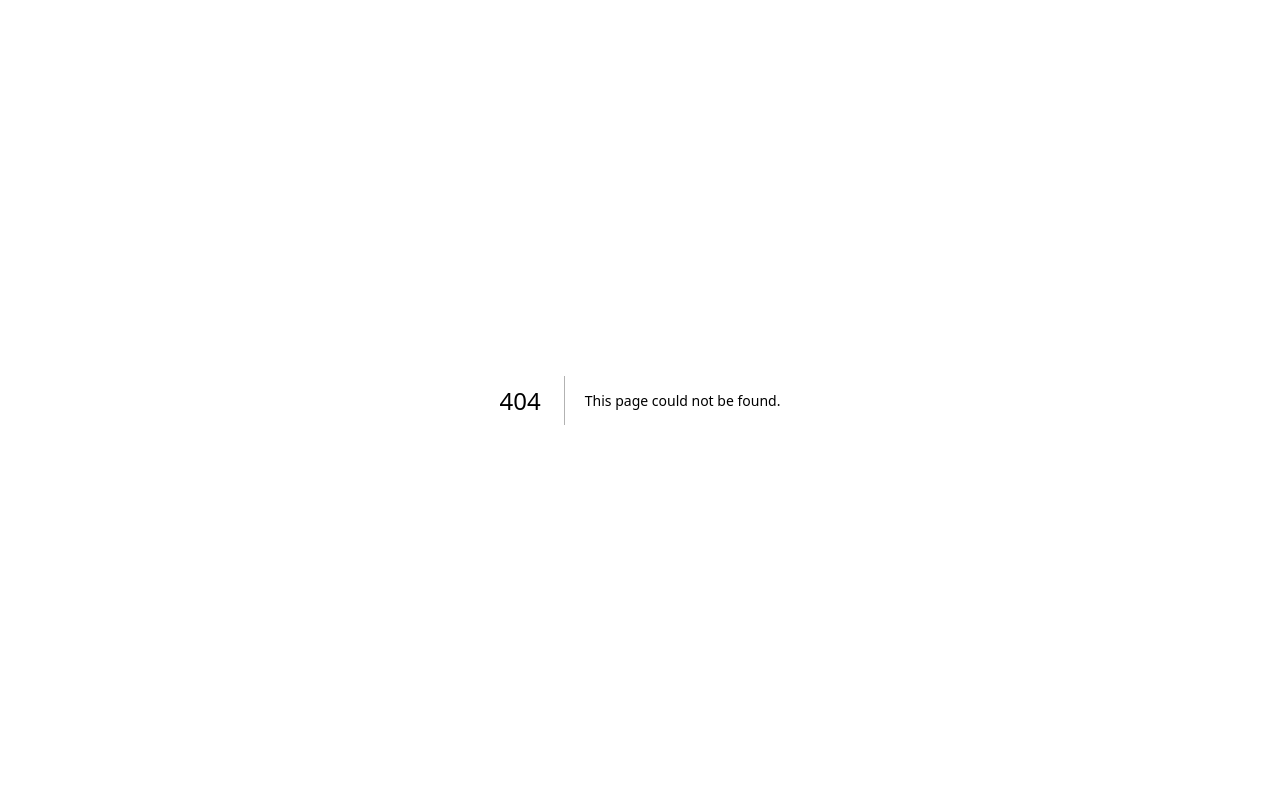
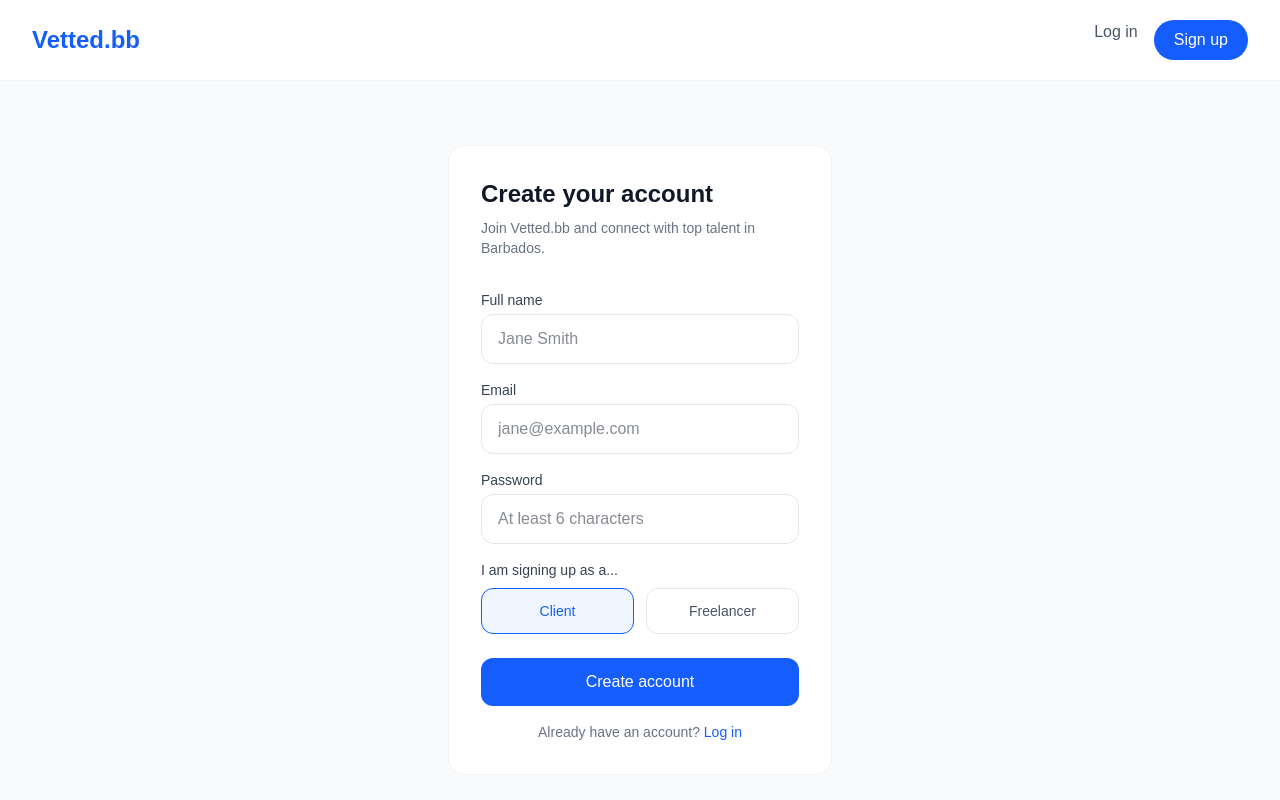
Before and after one commit to CodeCarson246/Vetted-bb, a Next.js app: page /signup in a window 1280 px wide. Before the commit this address had no page. Shown: the top 800 px of the page. Built offline with nearby package versions, Linux system fonts and the light colour scheme.

Commit message:
add signup and login pages

```diff
--- /dev/null
+++ b/app/login/page.js
@@ -0,0 +1,93 @@
+'use client'
+import { useState } from 'react'
+import { useRouter } from 'next/navigation'
+import { supabase } from '@/lib/supabase'
+
+export default function Login() {
+  const router = useRouter()
+  const [email, setEmail] = useState('')
+  const [password, setPassword] = useState('')
+  const [loading, setLoading] = useState(false)
+  const [error, setError] = useState(null)
+
+  async function handleSubmit(e) {
+    e.preventDefault()
+    setLoading(true)
+    setError(null)
+
+    const { error } = await supabase.auth.signInWithPassword({ email, password })
+
+    if (error) {
+      setError(error.message)
+      setLoading(false)
+    } else {
+      router.push('/search')
+    }
+  }
+
+  return (
+    <main className="min-h-screen bg-gray-50">
+      <nav className="flex items-center justify-between px-8 py-5 bg-white border-b border-gray-100">
+        <a href="/" className="text-2xl font-bold text-blue-600">Vetted.bb</a>
+        <div className="flex gap-4">
+          <a href="/login" className="text-gray-600 hover:text-gray:900 font-medium">Log in</a>
+          <a href="/signup" className="bg-blue-600 text-white px-5 py-2 rounded-full font-medium hover:bg-blue-700">Sign up</a>
+        </div>
+      </nav>
+
+      <div className="max-w-md mx-auto px-8 py-16">
+        <div className="bg-white rounded-2xl p-8 border border-gray-100">
+          <h1 className="text-2xl font-bold text-gray-900 mb-2">Welcome back</h1>
+          <p className="text-gray-500 text-sm mb-8">Log in to your Vetted.bb account.</p>
+
+          <form onSubmit={handleSubmit} className="flex flex-col gap-4">
+            <div>
+              <label className="block text-sm font-medium text-gray-700 mb-1">Email</label>
+              <input
+                type="email"
+                required
+                value={email}
+                onChange={e => setEmail(e.target.value)}
+                placeholder="jane@example.com"
+                className="w-full px-4 py-3 border border-gray-200 rounded-xl text-gray-900 outline-none focus:border-blue-400 bg-white"
+              />
+            </div>
+
+            <div>
+              <label className="block text-sm font-medium text-gray-700 mb-1">Password</label>
+              <input
+                type="password"
+                required
+                value={password}
+                onChange={e => setPassword(e.target.value)}
+                placeholder="Your password"
+                className="w-full px-4 py-3 border border-gray-200 rounded-xl text-gray-900 outline-none focus:border-blue-400 bg-white"
+              />
+            </div>
+
+            {error && (
+              <p className="text-sm text-red-600 bg-red-50 border border-red-200 rounded-xl px-4 py-3">{error}</p>
+            )}
+
+            <button
+              type="submit"
+              disabled={loading}
+              className="w-full bg-blue-600 text-white py-3 rounded-xl font-medium hover:bg-blue-700 disabled:opacity-50 disabled:cursor-not-allowed mt-2"
+            >
+              {loading ? 'Logging in...' : 'Log in'}
+            </button>
+
+            <p className="text-center text-sm text-gray-500">
+              Don't have an account?{' '}
+              <a href="/signup" className="text-blue-600 font-medium hover:underline">Sign up</a>
+            </p>
+          </form>
+        </div>
+      </div>
+
+      <footer className="border-t border-gray-100 py-8 text-center text-gray-400 text-sm mt-12">
+        © 2026 Vetted.bb · Connecting Barbados
+      </footer>
+    </main>
+  )
+}
--- /dev/null
+++ b/app/signup/page.js
@@ -0,0 +1,140 @@
+'use client'
+import { useState } from 'react'
+import { supabase } from '@/lib/supabase'
+
+export default function SignUp() {
+  const [fullName, setFullName] = useState('')
+  const [email, setEmail] = useState('')
+  const [password, setPassword] = useState('')
+  const [role, setRole] = useState('client')
+  const [loading, setLoading] = useState(false)
+  const [error, setError] = useState(null)
+  const [success, setSuccess] = useState(false)
+
+  async function handleSubmit(e) {
+    e.preventDefault()
+    setLoading(true)
+    setError(null)
+
+    const { error } = await supabase.auth.signUp({
+      email,
+      password,
+      options: {
+        data: { full_name: fullName, role },
+      },
+    })
+
+    if (error) {
+      setError(error.message)
+    } else {
+      setSuccess(true)
+    }
+    setLoading(false)
+  }
+
+  return (
+    <main className="min-h-screen bg-gray-50">
+      <nav className="flex items-center justify-between px-8 py-5 bg-white border-b border-gray-100">
+        <a href="/" className="text-2xl font-bold text-blue-600">Vetted.bb</a>
+        <div className="flex gap-4">
+          <a href="/login" className="text-gray-600 hover:text-gray-900 font-medium">Log in</a>
+          <a href="/signup" className="bg-blue-600 text-white px-5 py-2 rounded-full font-medium hover:bg-blue-700">Sign up</a>
+        </div>
+      </nav>
+
+      <div className="max-w-md mx-auto px-8 py-16">
+        <div className="bg-white rounded-2xl p-8 border border-gray-100">
+          <h1 className="text-2xl font-bold text-gray-900 mb-2">Create your account</h1>
+          <p className="text-gray-500 text-sm mb-8">Join Vetted.bb and connect with top talent in Barbados.</p>
+
+          {success ? (
+            <div className="bg-green-50 border border-green-200 rounded-xl p-5 text-center">
+              <p className="text-2xl mb-3">📬</p>
+              <p className="font-semibold text-green-800 mb-1">Check your email</p>
+              <p className="text-green-700 text-sm">We sent a confirmation link to <span className="font-medium">{email}</span>. Click it to activate your account.</p>
+            </div>
+          ) : (
+            <form onSubmit={handleSubmit} className="flex flex-col gap-4">
+              <div>
+                <label className="block text-sm font-medium text-gray-700 mb-1">Full name</label>
+                <input
+                  type="text"
+                  required
+                  value={fullName}
+                  onChange={e => setFullName(e.target.value)}
+                  placeholder="Jane Smith"
+                  className="w-full px-4 py-3 border border-gray-200 rounded-xl text-gray-900 outline-none focus:border-blue-400 bg-white"
+                />
+              </div>
+
+              <div>
+                <label className="block text-sm font-medium text-gray-700 mb-1">Email</label>
+                <input
+                  type="email"
+                  required
+                  value={email}
+                  onChange={e => setEmail(e.target.value)}
+                  placeholder="jane@example.com"
+                  className="w-full px-4 py-3 border border-gray-200 rounded-xl text-gray-900 outline-none focus:border-blue-400 bg-white"
+                />
+              </div>
+
+              <div>
+                <label className="block text-sm font-medium text-gray-700 mb-1">Password</label>
+                <input
+                  type="password"
+                  required
+                  value={password}
+                  onChange={e => setPassword(e.target.value)}
+                  placeholder="At least 6 characters"
+                  className="w-full px-4 py-3 border border-gray-200 rounded-xl text-gray-900 outline-none focus:border-blue-400 bg-white"
+                />
+              </div>
+
+              <div>
+                <label className="block text-sm font-medium text-gray-700 mb-2">I am signing up as a...</label>
+                <div className="flex gap-3">
+                  <button
+                    type="button"
+                    onClick={() => setRole('client')}
+                    className={`flex-1 py-3 rounded-xl border text-sm font-medium transition-colors ${role === 'client' ? 'border-blue-600 bg-blue-50 text-blue-600' : 'border-gray-200 text-gray-600 hover:border-gray-300'}`}
+                  >
+                    Client
+                  </button>
+                  <button
+                    type="button"
+                    onClick={() => setRole('freelancer')}
+                    className={`flex-1 py-3 rounded-xl border text-sm font-medium transition-colors ${role === 'freelancer' ? 'border-blue-600 bg-blue-50 text-blue-600' : 'border-gray-200 text-gray-600 hover:border-gray-300'}`}
+                  >
+                    Freelancer
+                  </button>
+                </div>
+              </div>
+
+              {error && (
+                <p className="text-sm text-red-600 bg-red-50 border border-red-200 rounded-xl px-4 py-3">{error}</p>
+              )}
+
+              <button
+                type="submit"
+                disabled={loading}
+                className="w-full bg-blue-600 text-white py-3 rounded-xl font-medium hover:bg-blue-700 disabled:opacity-50 disabled:cursor-not-allowed mt-2"
+              >
+                {loading ? 'Creating account...' : 'Create account'}
+              </button>
+
+              <p className="text-center text-sm text-gray-500">
+                Already have an account?{' '}
+                <a href="/login" className="text-blue-600 font-medium hover:underline">Log in</a>
+              </p>
+            </form>
+          )}
+        </div>
+      </div>
+
+      <footer className="border-t border-gray-100 py-8 text-center text-gray-400 text-sm mt-12">
+        © 2026 Vetted.bb · Connecting Barbados
+      </footer>
+    </main>
+  )
+}
```
